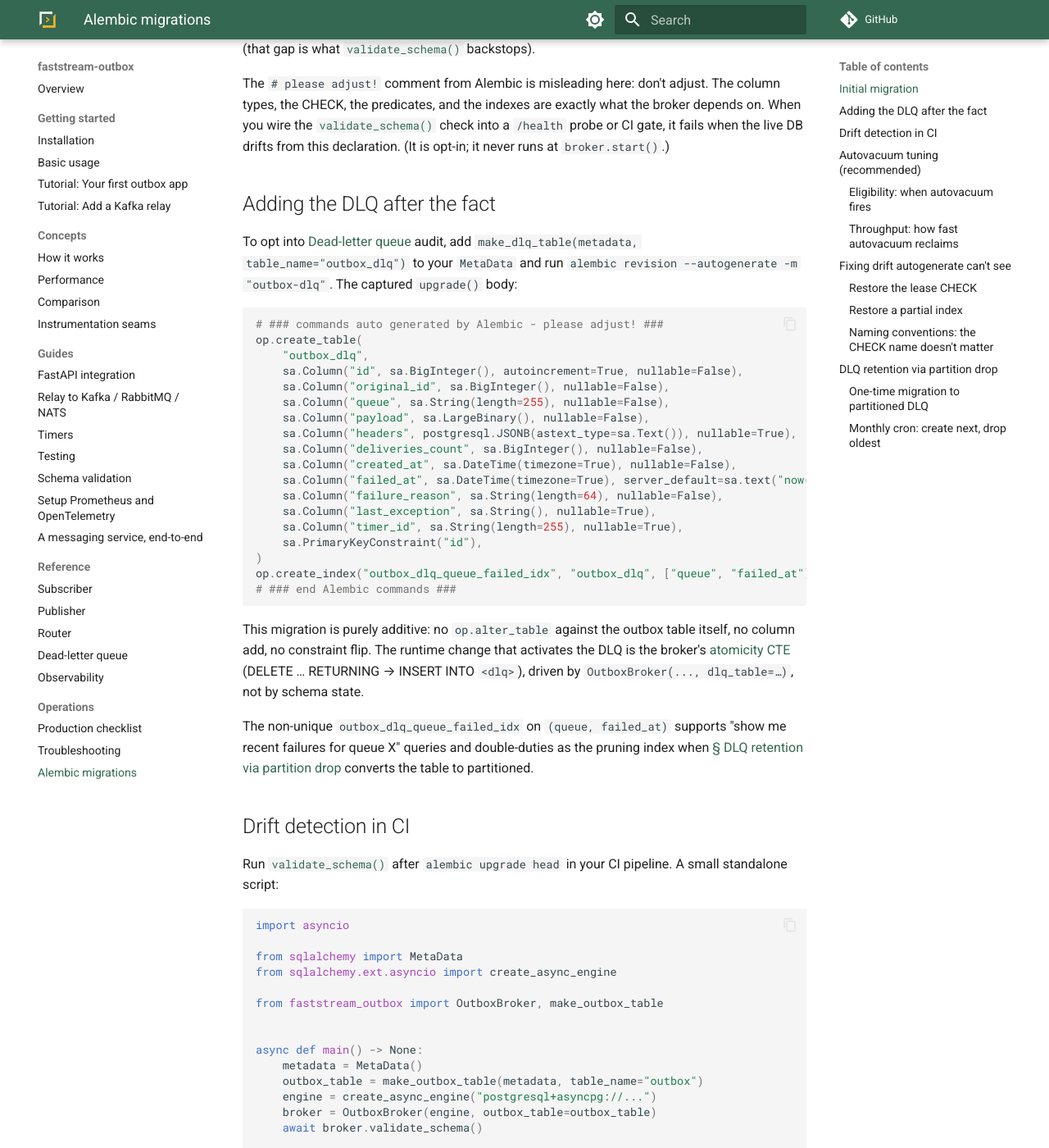
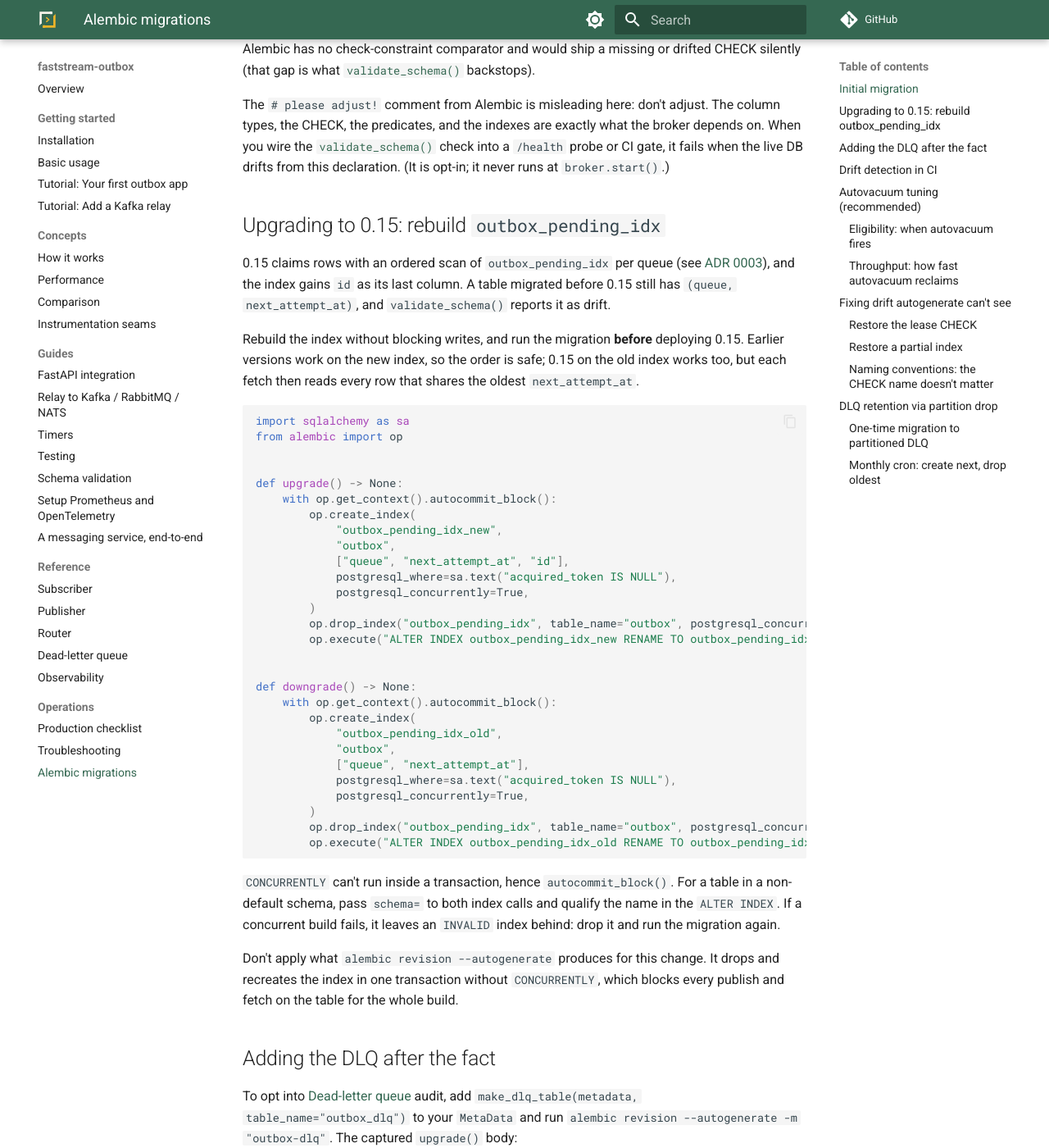
Before and after one commit to modern-python/faststream-outbox, an MkDocs documentation site: the page built from docs/operations/alembic.md, in a window 1280 px wide and 1400 px high, scrolled down 1761 px. Shown: the whole window at 82% size. Built offline with MkDocs 1.6.1 and Material for MkDocs 9.7.7, drawn with Linux system fonts in a browser that asks for light colours; comment, search, counter and statistics services are not loaded; some of the changed text lies outside the part shown.

Commit message:
perf: claim rows with ordered per-queue scans; add id to _pending_idx (#229)

````diff
--- a/docs/operations/alembic.md
+++ b/docs/operations/alembic.md
@@ -44,7 +44,7 @@
 op.create_index(
     "outbox_pending_idx",
     "outbox",
-    ["queue", "next_attempt_at"],
+    ["queue", "next_attempt_at", "id"],
     unique=False,
     postgresql_where=sa.text("acquired_token IS NULL"),
 )
@@ -56,14 +56,15 @@
 
 The three indexes carry load-bearing partial predicates:
 
-- `outbox_pending_idx`: `(queue, next_attempt_at) WHERE acquired_token IS NULL`.
-  Branch A of the fetch CTE (unleased rows) is served by this index. The
-  WHERE clause is written so Postgres' planner recognizes the implied
-  predicate and uses the partial index; drop the predicate and the planner
-  falls back to a seq-scan as the table grows.
+- `outbox_pending_idx`: `(queue, next_attempt_at, id) WHERE acquired_token IS NULL`.
+  The fetch's unleased branch reads this index in order, one queue at a
+  time, and stops after `limit` unlocked rows. `id` is in the key because
+  rows published in one transaction share `next_attempt_at`; without it a
+  fetch reads the whole tie group. Drop the predicate and the planner falls
+  back to a seq-scan as the table grows.
 - `outbox_lease_idx`: `(queue, acquired_at) WHERE acquired_token IS NOT NULL`.
-  Branch B of the fetch CTE (expired-lease reclaim) is served by this
-  index. Here too, the predicate is load-bearing for fetch performance.
+  The fetch's expired-lease branch is served by this index. Here too, the
+  predicate is load-bearing for fetch performance.
 - `outbox_timer_id_uq`: unique `(queue, timer_id) WHERE timer_id IS NOT NULL`.
   Backs the `timer_id` dedup contract via
   `pg_insert(...).on_conflict_do_nothing(...)`. Without the partial
@@ -91,6 +92,60 @@
 [`validate_schema()`](../usage/schema-validation.md) check into a
 `/health` probe or CI gate, it fails when the live DB drifts from
 this declaration. (It is opt-in; it never runs at `broker.start()`.)
+
+## Upgrading to 0.15: rebuild `outbox_pending_idx` { #upgrading-to-015 }
+
+0.15 claims rows with an ordered scan of `outbox_pending_idx` per queue
+(see [ADR 0003](https://github.com/modern-python/faststream-outbox/blob/main/docs/adr/0003-fetch-query-shape.md)),
+and the index gains `id` as its last column. A table migrated before 0.15
+still has `(queue, next_attempt_at)`, and `validate_schema()` reports it as
+drift.
+
+Rebuild the index without blocking writes, and run the migration **before**
+deploying 0.15. Earlier versions work on the new index, so the order is
+safe; 0.15 on the old index works too, but each fetch then reads every row
+that shares the oldest `next_attempt_at`.
+
+```python
+import sqlalchemy as sa
+from alembic import op
+
+
+def upgrade() -> None:
+    with op.get_context().autocommit_block():
+        op.create_index(
+            "outbox_pending_idx_new",
+            "outbox",
+            ["queue", "next_attempt_at", "id"],
+            postgresql_where=sa.text("acquired_token IS NULL"),
+            postgresql_concurrently=True,
+        )
+        op.drop_index("outbox_pending_idx", table_name="outbox", postgresql_concurrently=True)
+        op.execute("ALTER INDEX outbox_pending_idx_new RENAME TO outbox_pending_idx")
+
+
+def downgrade() -> None:
+    with op.get_context().autocommit_block():
+        op.create_index(
+            "outbox_pending_idx_old",
+            "outbox",
+            ["queue", "next_attempt_at"],
+            postgresql_where=sa.text("acquired_token IS NULL"),
+            postgresql_concurrently=True,
+        )
+        op.drop_index("outbox_pending_idx", table_name="outbox", postgresql_concurrently=True)
+        op.execute("ALTER INDEX outbox_pending_idx_old RENAME TO outbox_pending_idx")
+```
+
+`CONCURRENTLY` can't run inside a transaction, hence `autocommit_block()`.
+For a table in a non-default schema, pass `schema=` to both index calls and
+qualify the name in the `ALTER INDEX`. If a concurrent build fails, it
+leaves an `INVALID` index behind: drop it and run the migration again.
+
+Don't apply what `alembic revision --autogenerate` produces for this
+change. It drops and recreates the index in one transaction without
+`CONCURRENTLY`, which blocks every publish and fetch on the table for the
+whole build.
 
 ## Adding the DLQ after the fact
 
@@ -296,7 +351,7 @@
 
 | Index | Columns | Unique | `postgresql_where` |
 | --- | --- | --- | --- |
-| `outbox_pending_idx` | `queue, next_attempt_at` | no | `acquired_token IS NULL` |
+| `outbox_pending_idx` | `queue, next_attempt_at, id` | no | `acquired_token IS NULL` |
 | `outbox_lease_idx` | `queue, acquired_at` | no | `acquired_token IS NOT NULL` |
 | `outbox_timer_id_uq` | `queue, timer_id` | yes | `timer_id IS NOT NULL` |
 
````
Also changed, not shown: docs/adr/0003-fetch-query-shape.md (added, +18 -0 lines), docs/introduction/how-it-works.md (+26 -20 lines), 5 other files.
